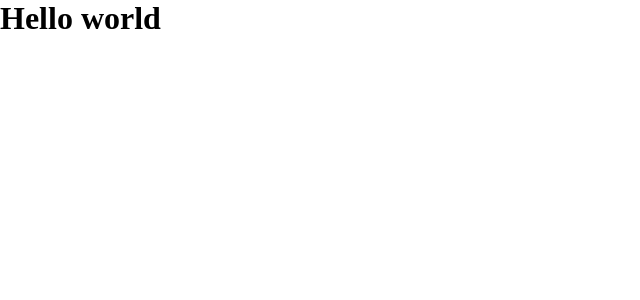
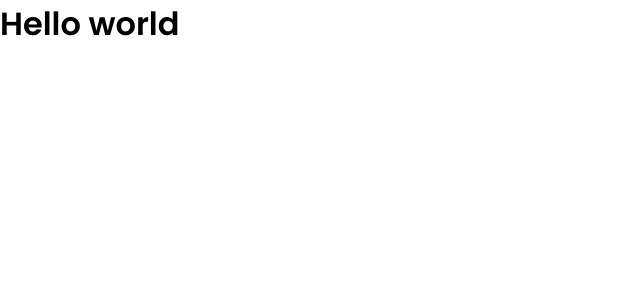
Before and after one commit to joaoh4547/dtmoney, a React (Create React App) app: page / in a window 1280 px wide. Shown: the top 300 px of the page, without its empty margins (0-640 px from the left). Built offline with nearby package versions, Linux system fonts and the light colour scheme.

Commit message:
config fonts

```diff
--- a/public/index.html
+++ b/public/index.html
@@ -1,9 +1,16 @@
 <!DOCTYPE html>
 <html lang="en">
   <head>
+    <link rel="preconnect" href="https://fonts.googleapis.com" />
+    <link rel="preconnect" href="https://fonts.gstatic.com" crossorigin />
     <meta charset="utf-8" />
     <meta name="viewport" content="width=device-width, initial-scale=1" />
-    <link rel="shortcut icon" href="favicon.png" >
+    <link rel="shortcut icon" href="favicon.png" />
+
+    <link
+      href="https://fonts.googleapis.com/css2?family=Poppins:wght@400;600&display=swap"
+      rel="stylesheet"
+    />
     <title>dtmoney</title>
   </head>
   <body>
--- a/src/styles/global.ts
+++ b/src/styles/global.ts
@@ -32,6 +32,15 @@
     -webkit-font-smoothing: antialiased;
   }
 
+  body,input,textarea,button{
+    font-family: 'Poppins', sans-serif;
+    font-weight: 400;
+  }
+
+  h1,h2,h3,h4,h5,h6,strong{
+    font-weight: 600;
+  }
+
   button{
     cursor: pointer;
   }
```
